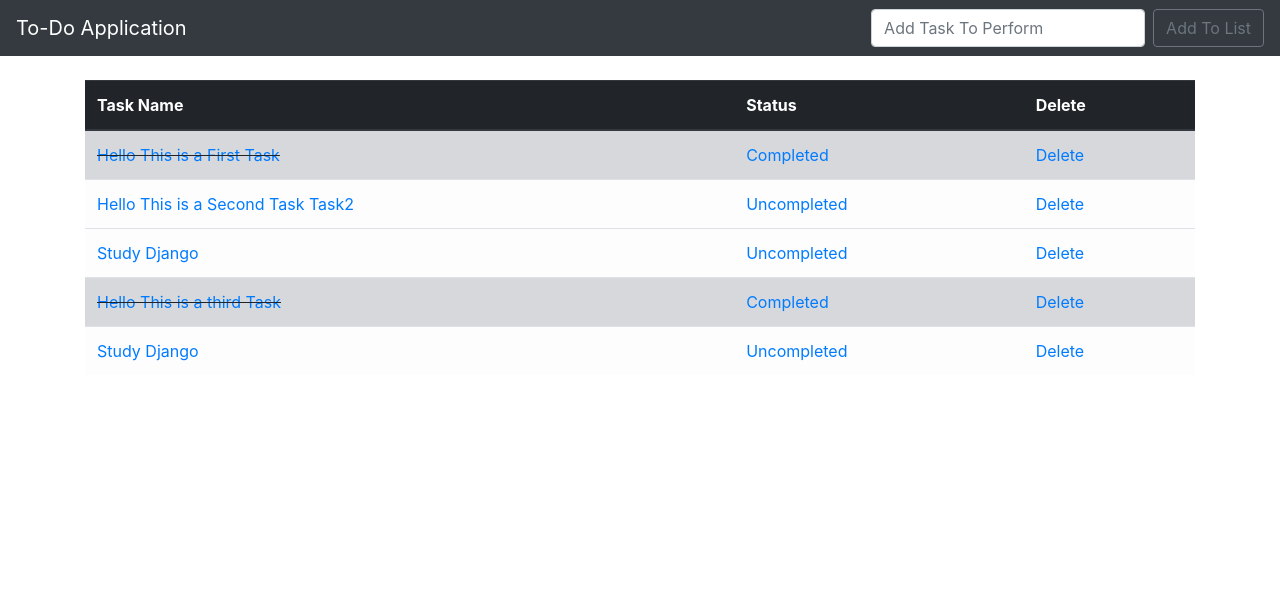
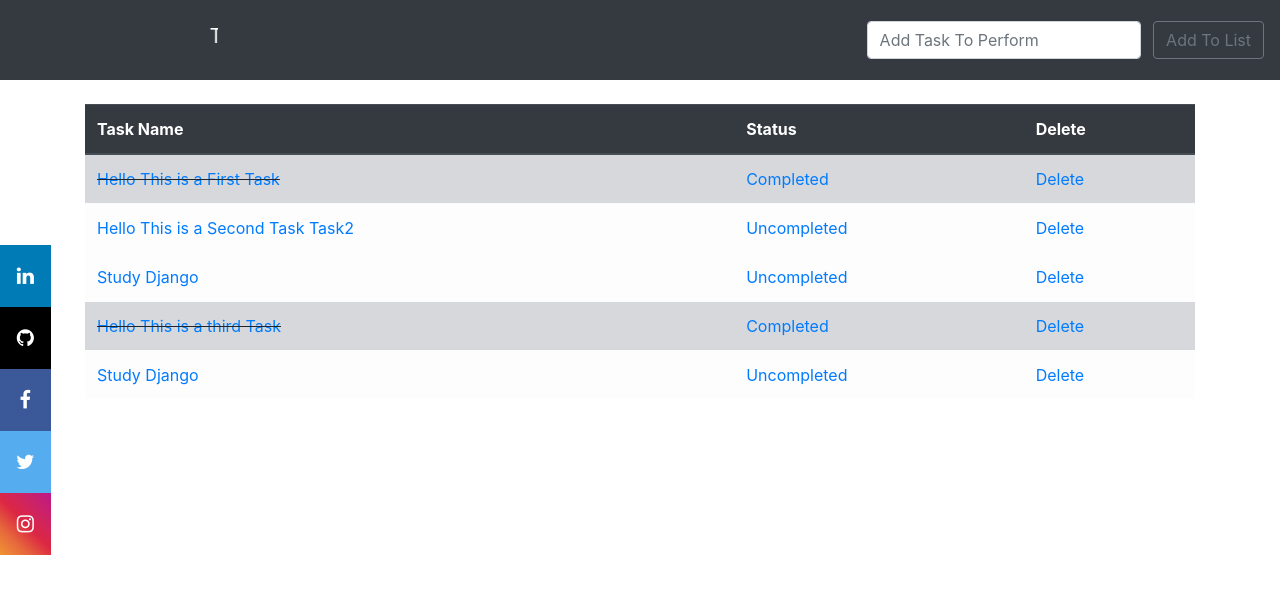
Before and after one commit to MachineLearnWithRosh/Django-Projects, a Django app: page / in a window 1280 px wide. Shown: the top 594 px of the page. Run offline with Django 3.2, Linux system fonts and the light colour scheme; data comes from the database, SQL or seed files in the repository; some libraries are stand-ins or nearby versions.

Commit message:
UI changes

```diff
--- a/todo-application/todolist/templates/base.html
+++ b/todo-application/todolist/templates/base.html
@@ -10,6 +10,10 @@
     <link rel="stylesheet" href="https://maxcdn.bootstrapcdn.com/bootstrap/4.0.0/css/bootstrap.min.css" integrity="sha384-Gn5384xqQ1aoWXA+058RXPxPg6fy4IWvTNh0E263XmFcJlSAwiGgFAW/dAiS6JXm" crossorigin="anonymous">
 
     <link rel="stylesheet" href="{% static 'css/my_css.css' %}" >
+    <!-- BootStrap -->
+    <link rel="stylesheet" href="https://stackpath.bootstrapcdn.com/bootstrap/4.5.0/css/bootstrap.min.css"
+        integrity="sha384-9aIt2nRpC12Uk9gS9baDl411NQApFmC26EwAOH8WgZl5MYYxFfc+NcPb1dKGj7Sk" crossorigin="anonymous">
+    <link rel="stylesheet" href="https://cdnjs.cloudflare.com/ajax/libs/font-awesome/4.7.0/css/font-awesome.min.css">
 
     <title>{% block title %} {% endblock %}   </title>
     <style> {% block css %} {% endblock %}  </style>
@@ -17,18 +21,26 @@
   </head>
   <body>
     <nav class="navbar navbar-expand-lg navbar-dark bg-dark">
-  <a class="navbar-brand" href="{% url 'home' %}">To-Do Application</a>
+  <!--a class="navbar-brand" href="{% url 'home' %}">To-Do Application</a>
   <button class="navbar-toggler" type="button" data-toggle="collapse" data-target="#navbarSupportedContent" aria-controls="navbarSupportedContent" aria-expanded="false" aria-label="Toggle navigation">
     <span class="navbar-toggler-icon"></span>
-  </button>
+  </button-->
+  <!-- As a heading -->
+    <nav class="navbar navbar-inverse navbar-fixed-top">
+        <div class="container-fluid"
+            <div class="navbar-header">
+                <a class="navbar-brand" href="{% url 'home' %}"><MARQUEE>To-Do Application</MARQUEE></a>
+            </div>
+        </div>
+    </nav>
 
   <div class="collapse navbar-collapse" id="navbarSupportedContent">
     <ul class="navbar-nav mr-auto">
     </ul>
     <form class="form-inline my-2 my-lg-0" method="POST">
         {% csrf_token %}
-      <input class="form-control mr-sm-2" type="search" placeholder="Add Task To Perform" name="item" aria-label="Search">
-      <button class="btn btn-outline-secondary my-2 my-sm-0" type="submit">Add To List</button>
+     <center> <input class="form-control mr-sm-2" type="search" placeholder="Add Task To Perform" name="item" aria-label="Search">
+      <button class="btn btn-outline-secondary my-2 my-sm-0" type="submit">Add To List</button></center>
     </form>
   </div>
 </nav>
--- a/todo-application/todolist/templates/home.html
+++ b/todo-application/todolist/templates/home.html
@@ -5,9 +5,66 @@
 .striker{
     text-decoration: line-through;
 }
+
+.icon-bar {
+  position: fixed;
+  top: 50%;
+  -webkit-transform: translateY(-50%);
+  -ms-transform: translateY(-50%);
+  transform: translateY(-50%);
+}
+
+.icon-bar a{
+  display: block;
+  text-align: center;
+  padding: 16px;
+  transition: all 0.3s ease;
+  color: white;
+  font-size: 20px;
+}
+
+
+.facebook {
+  background: #3B5998;
+  color: white;
+}
+
+.twitter {
+  background: #55ACEE;
+  color: white;
+}
+
+.github {
+  background: #000000;
+  color: white;
+}
+
+.linkedin {
+  background: #007bb5;
+  color: white;
+}
+.instagram {
+  background: #f09433;
+  background: -moz-linear-gradient(45deg, #f09433 0%, #e6683c 25%, #dc2743 50%, #cc2366 75%, #bc1888 100%);
+  background: -webkit-linear-gradient(45deg, #f09433 0%,#e6683c 25%,#dc2743 50%,#cc2366 75%,#bc1888 100%);
+  background: linear-gradient(45deg, #f09433 0%,#e6683c 25%,#dc2743 50%,#cc2366 75%,#bc1888 100%);
+  filter: progid:DXImageTransform.Microsoft.gradient( startColorstr='#f09433', endColorstr='#bc1888',GradientType=1 );
+  }
+
 {% endblock %}
 
 {% block body %}
+
+<div class="icon-bar">
+  <a href="https://linkedin.com/in/roshan-kumar-gupta-43a96bb2" target="_blank"class="linkedin"><i class="fa fa-linkedin"></i></a>
+  <a href="https://github.com/MachineLearnWithRosh" target="_blank" class="github"><i class="fa fa-github"></i></a>
+  <a href="https://www.facebook.com/roshan.kumargupta.75/" target="_blank" class="facebook"><i class="fa fa-facebook"></i></a>
+  <a href="https://www.twitter.com" target="_blank" class="twitter"><i class="fa fa-twitter"></i></a>
+  <a href="https://www.instagram.com" target="_blank" class="instagram"><i class="fa fa-instagram"></i></a>
+</div>
+
+
+
 
 <div class="container my-4">
     {% if messages %}
```
